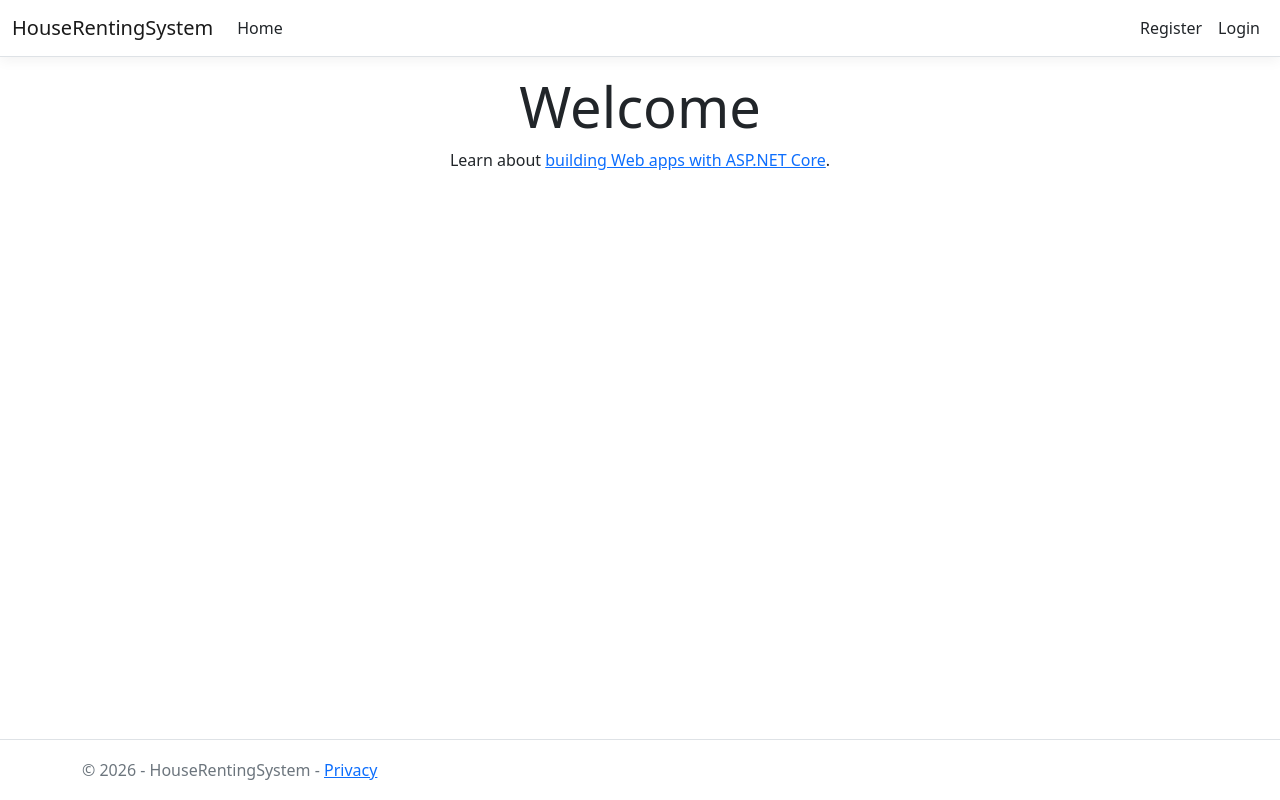
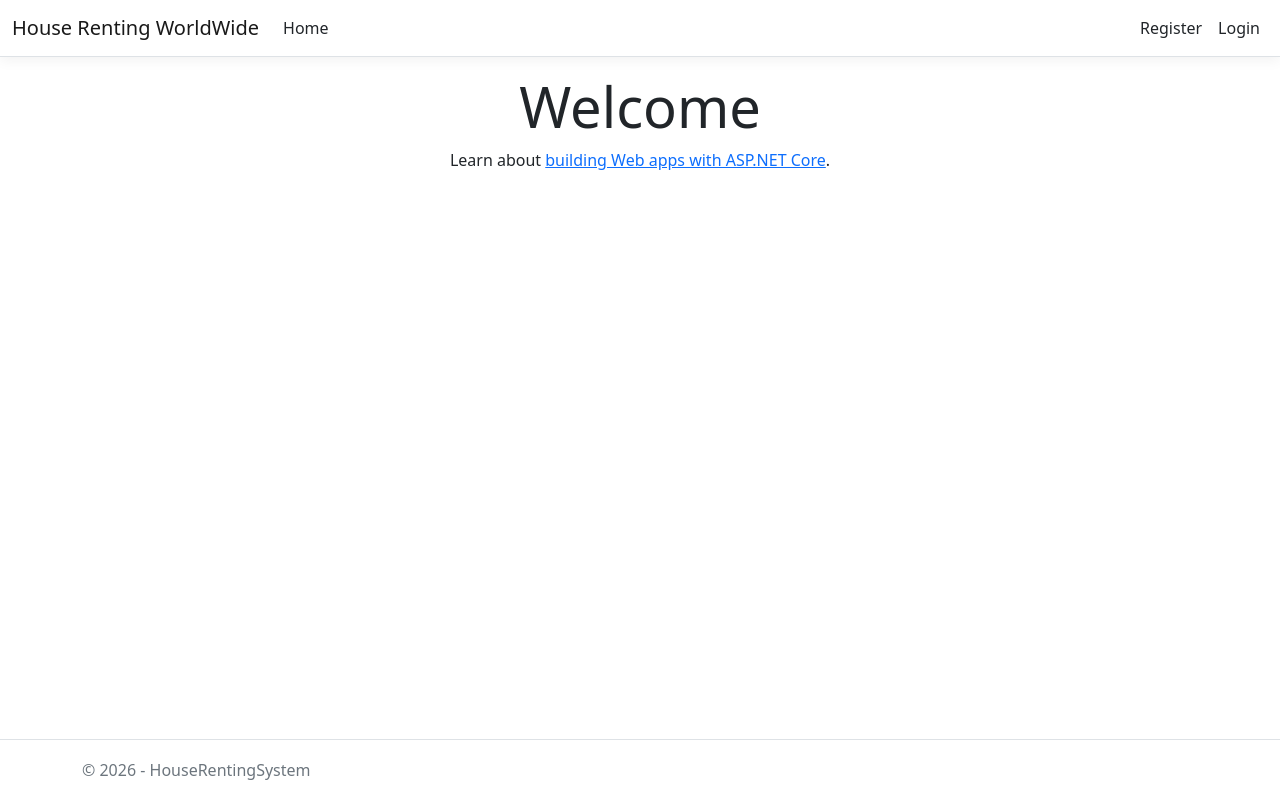
Before and after one commit to DimitarBoyadzhiev/HouseRentingSystem, an ASP.NET Core app: page / in a window 1280 px wide. Run offline with ASP.NET Core 8, Linux system fonts and the light colour scheme; style sheets or scripts are compiled from the project's sources; some libraries are stand-ins or nearby versions.

Commit message:
Layout tweaks

```diff
--- a/HouseRentingSystem/Views/Shared/_Layout.cshtml
+++ b/HouseRentingSystem/Views/Shared/_Layout.cshtml
@@ -3,7 +3,7 @@
 <head>
     <meta charset="utf-8" />
     <meta name="viewport" content="width=device-width, initial-scale=1.0" />
-    <title>@ViewData["Title"] - HouseRentingSystem</title>
+    <title>@ViewData["Title"] - Best House Renting</title>
     <link rel="stylesheet" href="~/lib/bootstrap/dist/css/bootstrap.min.css" />
     <link rel="stylesheet" href="~/css/site.css" asp-append-version="true" />
     <link rel="stylesheet" href="~/HouseRentingSystem.styles.css" asp-append-version="true" />
@@ -12,7 +12,7 @@
     <header>
         <nav class="navbar navbar-expand-sm navbar-toggleable-sm navbar-light bg-white border-bottom box-shadow mb-3">
             <div class="container-fluid">
-                <a class="navbar-brand" asp-area="" asp-controller="Home" asp-action="Index">HouseRentingSystem</a>
+                <a class="navbar-brand" asp-area="" asp-controller="Home" asp-action="Index">House Renting WorldWide</a>
                 <button class="navbar-toggler" type="button" data-bs-toggle="collapse" data-bs-target=".navbar-collapse" aria-controls="navbarSupportedContent"
                         aria-expanded="false" aria-label="Toggle navigation">
                     <span class="navbar-toggler-icon"></span>
@@ -32,7 +32,7 @@
 
     <footer class="border-top footer text-muted">
         <div class="container">
-            &copy; 2026 - HouseRentingSystem - <a asp-area="" asp-controller="Home" asp-action="Privacy">Privacy</a>
+            &copy; @DateTime.Today.Year - HouseRentingSystem
         </div>
     </footer>
     <script src="~/lib/jquery/dist/jquery.min.js"></script>
```
Also changed, not shown: HouseRentingSystem/wwwroot/favicon.ico.
